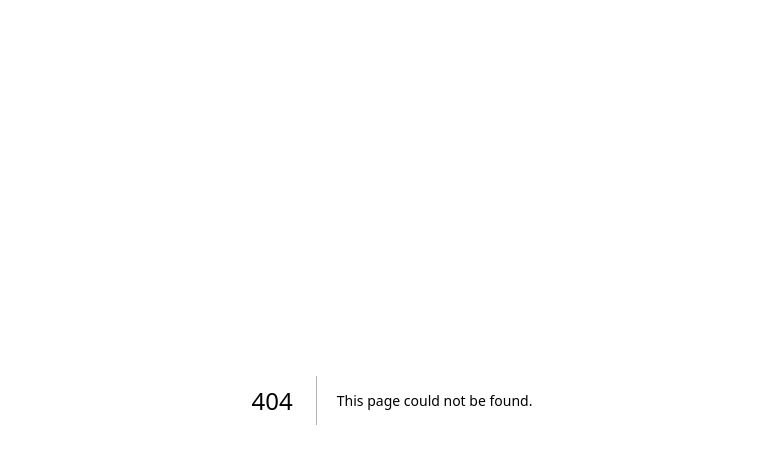
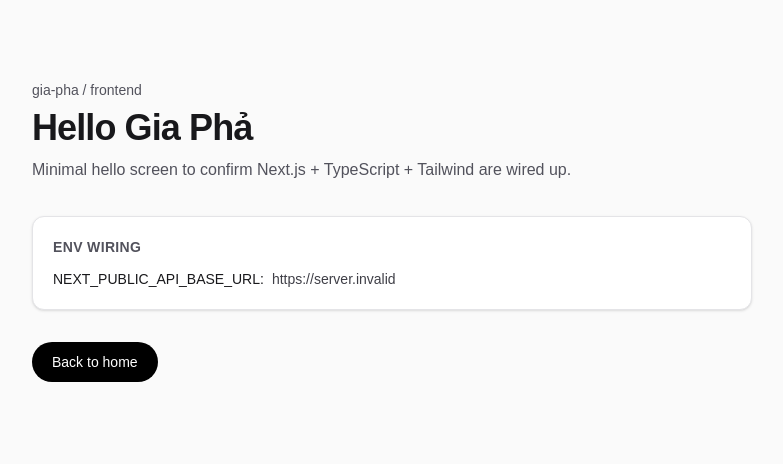
Before and after one commit to hanihiu/gia-pha, a Next.js app in the folder frontend/: page /hello in a window 1280 px wide. Before the commit this address had no page. Shown: the top 464 px of the page, without its empty margins (248-1031 px from the left). Built offline with nearby package versions, Linux system fonts and the light colour scheme; no server answers.

Commit message:
feat(frontend): add /hello page and env helper

```diff
--- /dev/null
+++ b/frontend/app/hello/page.tsx
@@ -0,0 +1,46 @@
+import Link from "next/link";
+
+import { getApiBaseUrl } from "@/lib/apiBaseUrl";
+
+export default function HelloPage() {
+  const apiBaseUrl = getApiBaseUrl();
+
+  return (
+    <div className="min-h-dvh bg-zinc-50 text-zinc-900 dark:bg-black dark:text-zinc-50">
+      <main className="mx-auto flex w-full max-w-3xl flex-col gap-8 px-6 py-20">
+        <header className="space-y-2">
+          <p className="text-sm font-medium text-zinc-600 dark:text-zinc-400">
+            gia-pha / frontend
+          </p>
+          <h1 className="text-4xl font-semibold tracking-tight">Hello Gia Phả</h1>
+          <p className="text-base leading-7 text-zinc-600 dark:text-zinc-400">
+            Minimal hello screen to confirm Next.js + TypeScript + Tailwind are wired up.
+          </p>
+        </header>
+
+        <section className="rounded-xl border border-zinc-200 bg-white p-5 shadow-sm dark:border-white/10 dark:bg-zinc-950">
+          <h2 className="text-sm font-semibold uppercase tracking-wide text-zinc-600 dark:text-zinc-400">
+            Env wiring
+          </h2>
+          <div className="mt-3 space-y-1 text-sm">
+            <div className="flex flex-wrap gap-x-2">
+              <span className="font-medium">NEXT_PUBLIC_API_BASE_URL:</span>
+              <span className="text-zinc-700 dark:text-zinc-300">
+                {apiBaseUrl || "(not set)"}
+              </span>
+            </div>
+          </div>
+        </section>
+
+        <nav>
+          <Link
+            className="inline-flex items-center justify-center rounded-full bg-black px-5 py-2.5 text-sm font-medium text-white hover:bg-zinc-800 dark:bg-white dark:text-black dark:hover:bg-zinc-200"
+            href="/"
+          >
+            Back to home
+          </Link>
+        </nav>
+      </main>
+    </div>
+  );
+}
--- a/frontend/app/page.tsx
+++ b/frontend/app/page.tsx
@@ -1,9 +1,10 @@
 import Image from "next/image";
+import Link from "next/link";
 
 export default function Home() {
   return (
     <div className="flex flex-col flex-1 items-center justify-center bg-zinc-50 font-sans dark:bg-black">
-      <main className="flex flex-1 w-full max-w-3xl flex-col items-center justify-between py-32 px-16 bg-white dark:bg-black sm:items-start">
+      <main className="flex flex-1 w-full max-w-3xl flex-col items-center justify-between bg-white px-16 py-32 dark:bg-black sm:items-start">
         <Image
           className="dark:invert"
           src="/next.svg"
@@ -12,51 +13,34 @@ export default function Home() {
           height={20}
           priority
         />
+
         <div className="flex flex-col items-center gap-6 text-center sm:items-start sm:text-left">
           <h1 className="max-w-xs text-3xl font-semibold leading-10 tracking-tight text-black dark:text-zinc-50">
-            To get started, edit the page.tsx file.
+            Gia Phả frontend
           </h1>
           <p className="max-w-md text-lg leading-8 text-zinc-600 dark:text-zinc-400">
-            Looking for a starting point or more instructions? Head over to{" "}
-            <a
-              href="https://vercel.com/templates?framework=next.js&utm_source=create-next-app&utm_medium=appdir-template-tw&utm_campaign=create-next-app"
-              className="font-medium text-zinc-950 dark:text-zinc-50"
-            >
-              Templates
-            </a>{" "}
-            or the{" "}
-            <a
-              href="https://nextjs.org/learn?utm_source=create-next-app&utm_medium=appdir-template-tw&utm_campaign=create-next-app"
-              className="font-medium text-zinc-950 dark:text-zinc-50"
-            >
-              Learning
-            </a>{" "}
-            center.
+            Quick smoke test page. Visit{" "}
+            <Link href="/hello" className="font-medium text-zinc-950 dark:text-zinc-50">
+              /hello
+            </Link>{" "}
+            to see the hello screen.
           </p>
         </div>
+
         <div className="flex flex-col gap-4 text-base font-medium sm:flex-row">
+          <Link
+            className="flex h-12 w-full items-center justify-center rounded-full bg-black px-5 text-white transition-colors hover:bg-zinc-800 dark:bg-white dark:text-black dark:hover:bg-zinc-200 md:w-[158px]"
+            href="/hello"
+          >
+            Hello Gia Phả
+          </Link>
           <a
-            className="flex h-12 w-full items-center justify-center gap-2 rounded-full bg-foreground px-5 text-background transition-colors hover:bg-[#383838] dark:hover:bg-[#ccc] md:w-[158px]"
-            href="https://vercel.com/new?utm_source=create-next-app&utm_medium=appdir-template-tw&utm_campaign=create-next-app"
+            className="flex h-12 w-full items-center justify-center rounded-full border border-solid border-black/[.08] px-5 transition-colors hover:border-transparent hover:bg-black/[.04] dark:border-white/[.145] dark:hover:bg-[#1a1a1a] md:w-[158px]"
+            href="https://nextjs.org/docs"
             target="_blank"
             rel="noopener noreferrer"
           >
-            <Image
-              className="dark:invert"
-              src="/vercel.svg"
-              alt="Vercel logomark"
-              width={16}
-              height={16}
-            />
-            Deploy Now
-          </a>
-          <a
-            className="flex h-12 w-full items-center justify-center rounded-full border border-solid border-black/[.08] px-5 transition-colors hover:border-transparent hover:bg-black/[.04] dark:border-white/[.145] dark:hover:bg-[#1a1a1a] md:w-[158px]"
-            href="https://nextjs.org/docs?utm_source=create-next-app&utm_medium=appdir-template-tw&utm_campaign=create-next-app"
-            target="_blank"
-            rel="noopener noreferrer"
-          >
-            Documentation
+            Next.js Docs
           </a>
         </div>
       </main>
--- /dev/null
+++ b/frontend/lib/apiBaseUrl.ts
@@ -0,0 +1,7 @@
+/**
+ * Tiny helper to confirm env wiring for the frontend.
+ * NOTE: NEXT_PUBLIC_* vars are safe to expose to the browser.
+ */
+export function getApiBaseUrl(): string {
+  return process.env.NEXT_PUBLIC_API_BASE_URL ?? "";
+}
```
